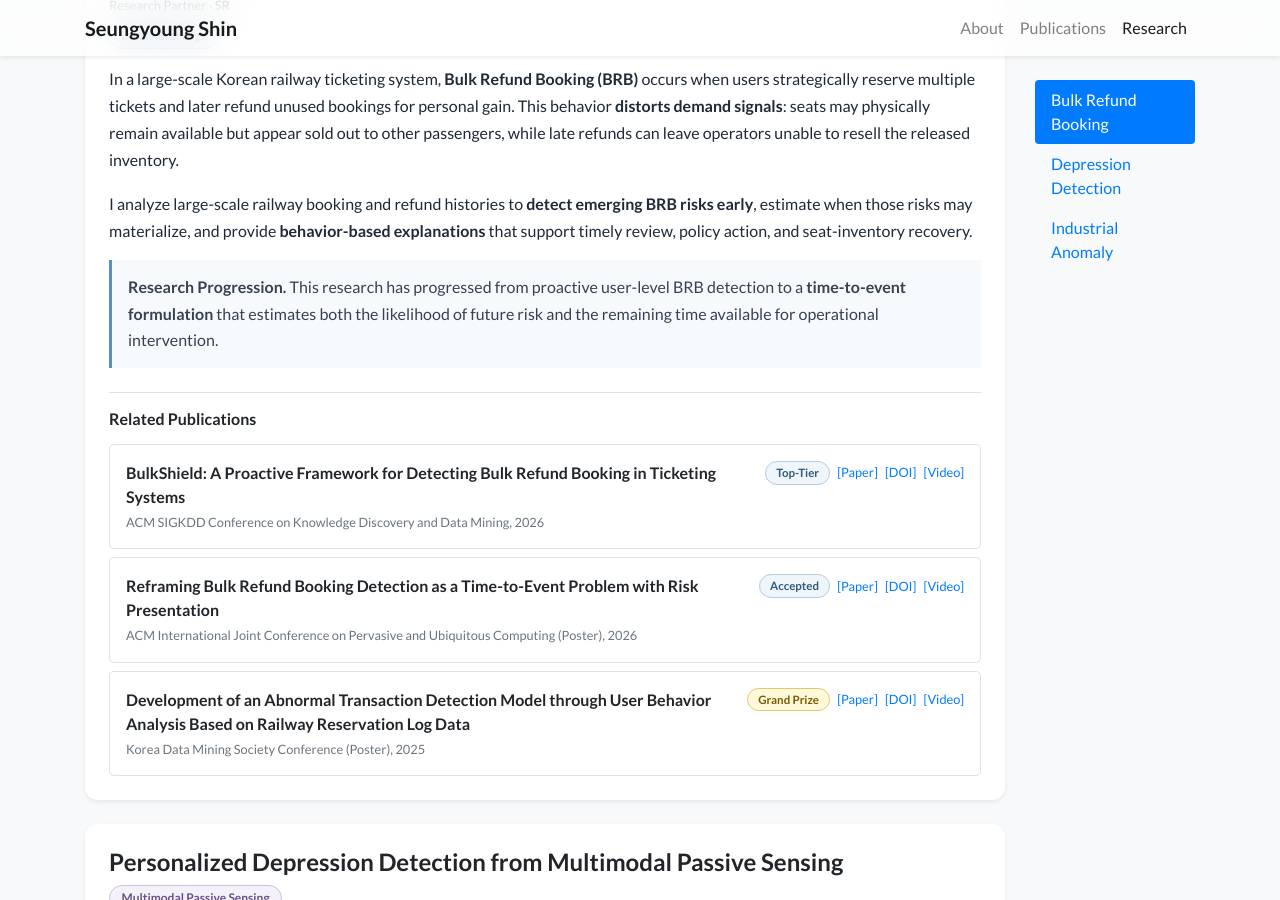
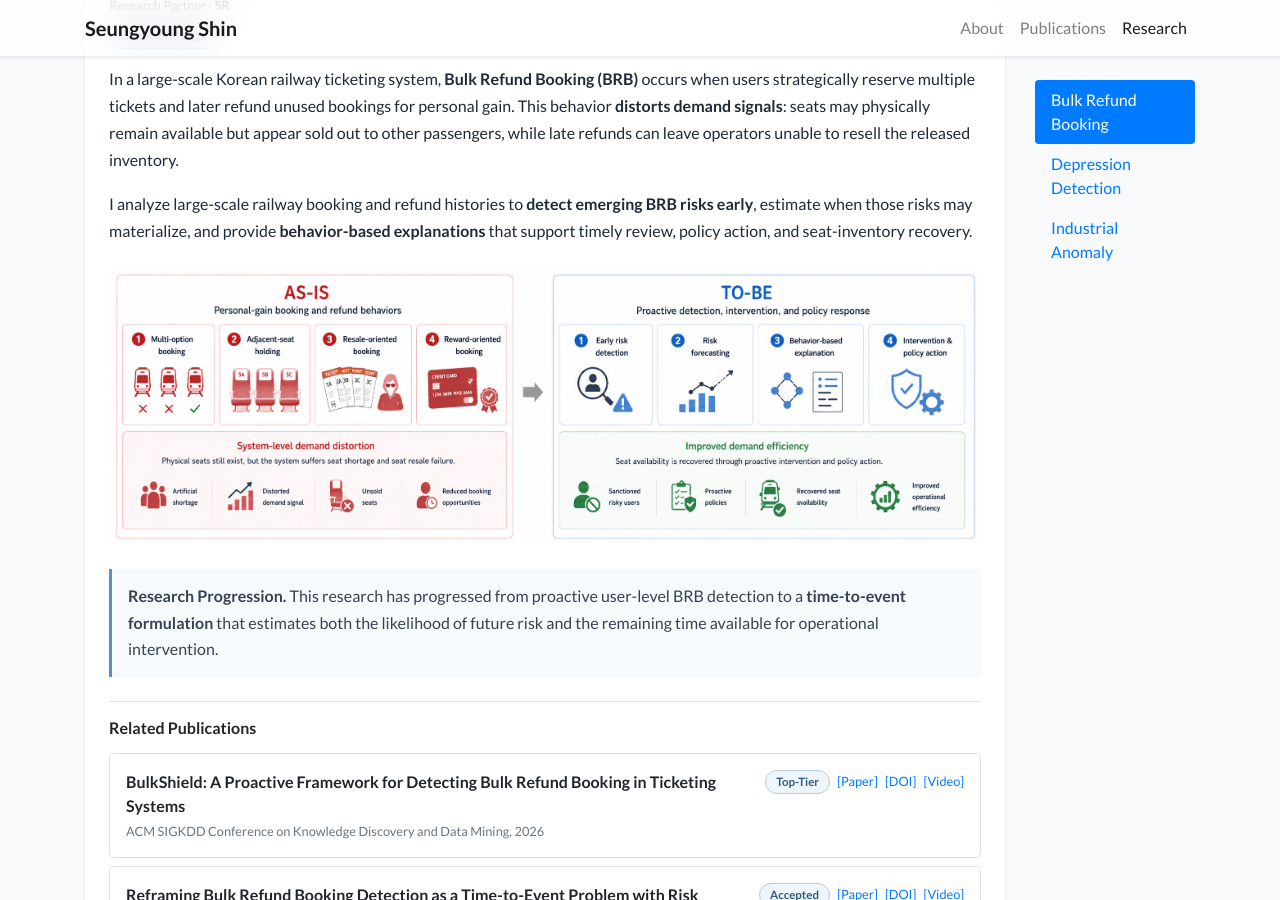
Before and after one commit to seungyoungg/academic-homepage-test, a Jekyll site: the page built from research.html, in a window 1280 px wide and 900 px high, scrolled down 738 px. Built offline with Jekyll 4.4.1, drawn with Linux system fonts in a browser that asks for light colours; nearby versions of some CDN libraries; a style sheet for code colours, icons or effects is not loaded.

Commit message:
Update research.html

```diff
--- a/research.html
+++ b/research.html
@@ -118,6 +118,21 @@ body_attr: >-
                 <strong>behavior-based explanations</strong> that support timely review,
                 policy action, and seat-inventory recovery.
             </p>
+
+            <!-- BRB Overview Figure -->
+            <div class="text-center mt-4 mb-4">
+                <img
+                    src="{{ '/assets/images/research/brb-overview.png' | relative_url }}"
+                    alt="AS-IS and TO-BE comparison for bulk refund booking risk and proactive intervention"
+                    class="img-fluid"
+                    style="
+                        display: inline-block;
+                        width: 100%;
+                        max-width: 1000px;
+                        border-radius: 0.5rem;
+                    "
+                >
+            </div>
 
             <!-- Research Progression -->
             <div
```
